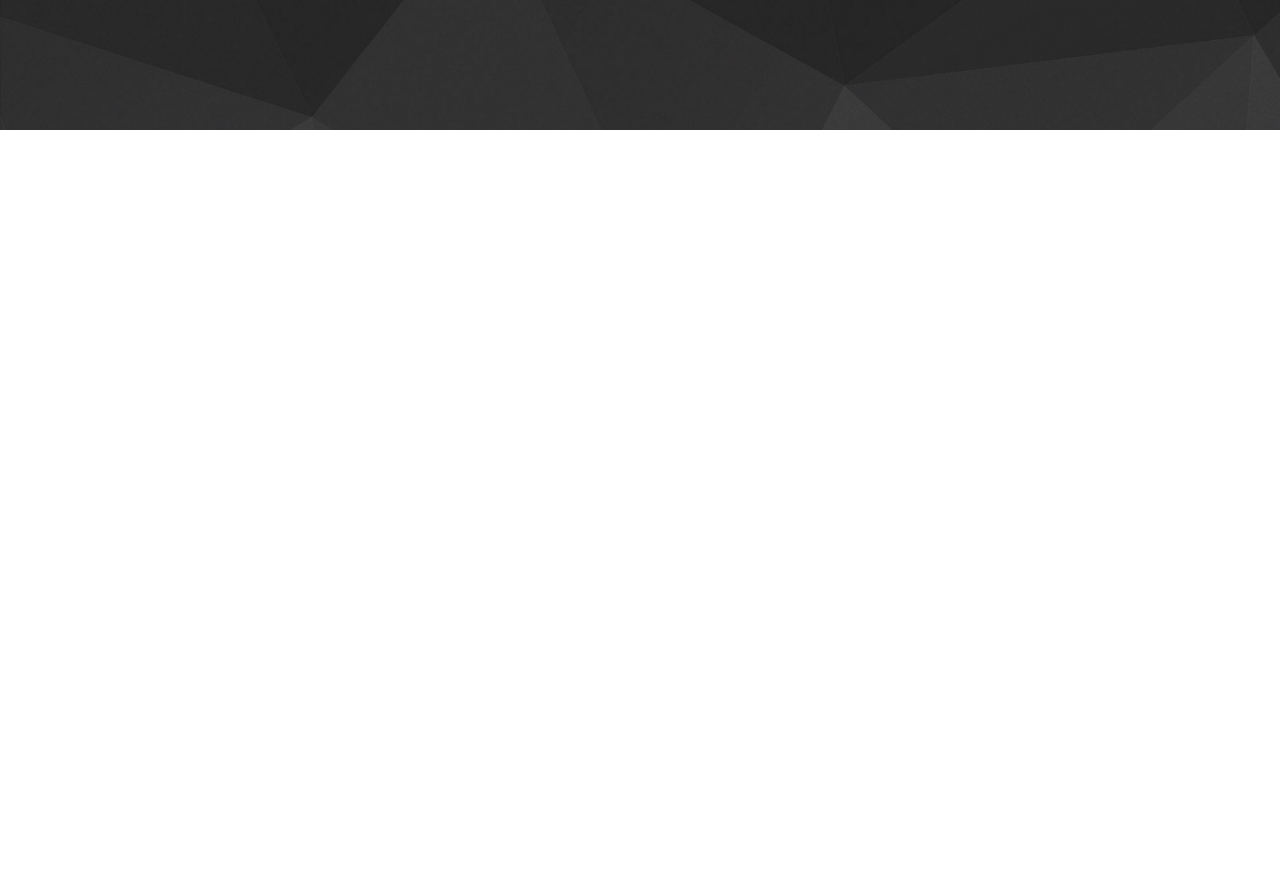
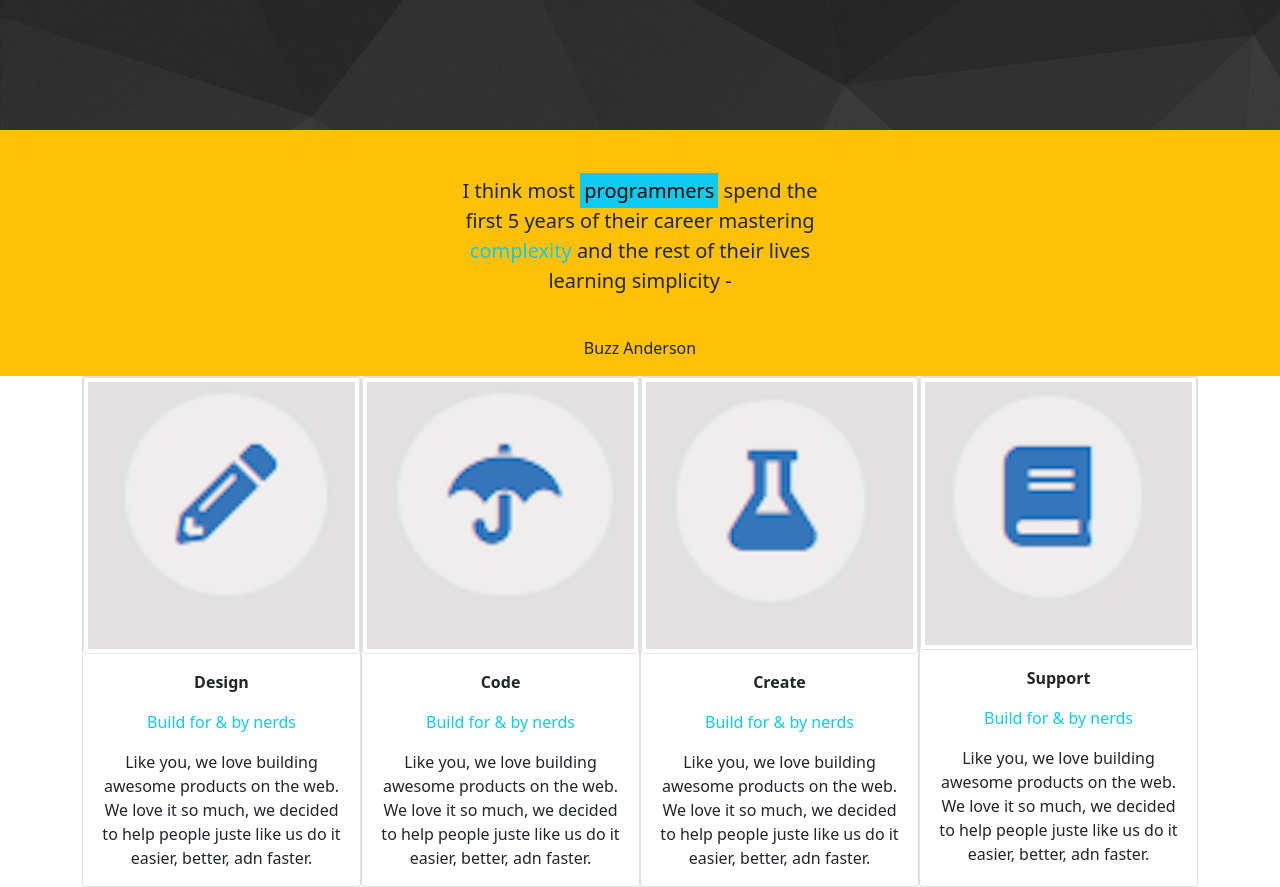
Before and after one commit to camille-mcq/Ex02_Bootstrap, a website: page index.html in a window 1280 px wide. Shown: the part 360-1247 px from the top of the page. Before the commit the page ends 800 px from the top, so only its background shows below. Drawn offline with nearby package versions, Linux system fonts and the light colour scheme.

Commit message:
section_card

```diff
--- a/index.html
+++ b/index.html
@@ -12,7 +12,7 @@
 </head>
 <body>
   <!-- NavBar -->
-    <nav class="navbar navbar-expand-lg navbar-dark bg-secondary text-white">
+    <nav class="navbar navbar-expand-lg navbar-dark bg-secondary text-white" >
       <div class="container text-center">
           <p class="navbar-brand " href="#">FLATI</p>
       </div>
@@ -38,5 +38,74 @@
   </div>
 </section>
 
+<!--Div background color + texte-->
+<section class="bg-warning">
+  <!--Espace au top-->
+  <div class="container text-center">
+    <div class="row">
+      <div class="col">
+      </div>
+      <div class="col">
+        <p class="text-warning fs-5">hello</p>
+      </div>
+      <div class="col"></div>
+      </div>
+    </div>
+  </div>
+  <!--Texte-->
+  <div class="container text-center">
+    <div class="row">
+      <div class="col">
+      </div>
+      <div class="col">
+        <p class="fs-5">I think most <mark class="bg-info">programmers</mark>  spend the first 5 years of their career mastering
+        <span class="text-info">complexity</span>  and the rest of their lives learning simplicity -</p>
+        <br>
+        <p>Buzz Anderson</p>
+      </div>
+      <div class="col"></div>
+      </div>
+    </div>
+  </div>
+</section>
+
+<!---cards--->
+<section>
+  <div class="d-flex container justify-content-evenly">
+    <div class="card" style="width: 18rem;">
+      <img src="./public/img/Screenshot 2021-01-04 at 10.43.22.png" class="card-img-top img-thumbnail" alt="..." >
+      <div class="card-body text-center">
+        <p class="fs-6"><b>Design</b></p>
+        <p class="text-info">Build for & by nerds</p>
+        <p class="card-text">Like you, we love building awesome products on the web. We love it so much, we decided to help people juste like us do it easier, better, adn faster.</p>
+      </div>
+    </div>
+    <div class="card" style="width: 18rem;">
+      <img src="./public/img/Screenshot 2021-01-04 at 10.43.59.png" class="card-img-top img-thumbnail" alt="...">
+      <div class="card-body text-center">
+        <p class="fs-6"><b>Code</b></p>
+        <p class="text-info">Build for & by nerds</p>
+        <p class="card-text">Like you, we love building awesome products on the web. We love it so much, we decided to help people juste like us do it easier, better, adn faster.</p>
+      </div>
+    </div>
+    <div class="card rounded-1" style="width: 18rem;">
+      <img src="./public/img/Screenshot 2021-01-04 at 10.44.18.png " class="card-img-top img-thumbnail" alt="...">
+      <div class="card-body text-center">
+        <p class="fs-6"><b>Create</b></p>
+        <p class="text-info">Build for & by nerds</p>
+        <p class="card-text">Like you, we love building awesome products on the web. We love it so much, we decided to help people juste like us do it easier, better, adn faster.</p>
+      </div>
+    </div>
+    <div class="card" style="width: 18rem;">
+      <img src="./public/img/Screenshot 2021-01-04 at 10.44.28.png" class="card-img-top img-thumbnail" alt="...">
+      <div class="card-body text-center">
+        <p class="fs-6"><b>Support</b></p>
+        <p class="text-info">Build for & by nerds</p>
+        <p class="card-text">Like you, we love building awesome products on the web. We love it so much, we decided to help people juste like us do it easier, better, adn faster.</p>
+      </div>
+    </div>
+  </div>
+</section>
+
 </body>
 </html>
```
